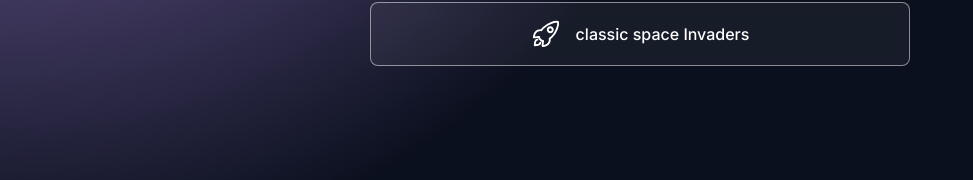
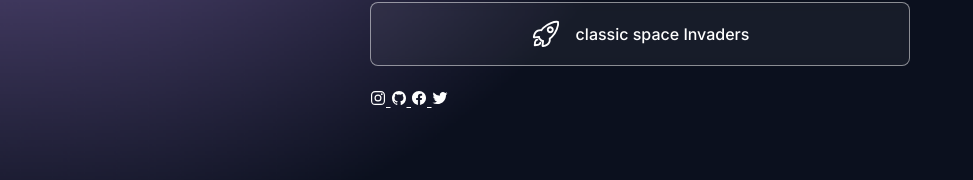
Before and after one commit to geisianycristiny/perfil-de-contato, a plain HTML site: page index.html in a window 1280 px wide. Shown: the part 506-686 px from the top of the page, without its empty margins (0-973 px from the left). Drawn offline with nearby package versions, Linux system fonts and the light colour scheme.

Commit message:
add social media

```diff
--- a/index.html
+++ b/index.html
@@ -61,8 +61,44 @@
          classic space Invaders
         </a>
         </li>
-      </ul> <!-- Finish Game projects list -->
-    </div>
+      </ul>
+      <!-- Finish Game projects list -->
+
+      <!-- Social Media list -->
+      <div id="social-links">
+        <!-- instagram -->
+        <a
+          href="https://www.instagram.com/geisy_azevedoo/"
+          target="_blank"
+        >
+          <ion-icon name="logo-instagram"></ion-icon>
+        </a>
+
+        <!-- github -->
+        <a
+          href="https://github.com/geisianycristiny"
+          target="_blank"
+        >
+          <ion-icon name="logo-github"></ion-icon>
+        </a>
+
+        <!-- facebook -->
+        <a
+          href="#"
+          target="_blank"
+        >
+          <ion-icon name="logo-facebook"></ion-icon>
+        </a>
+
+        <!-- twitter -->
+        <a
+          href="#"
+          target="_blank"
+        >
+          <ion-icon name="logo-twitter"></ion-icon>
+        </a>
+  </div>
+</div>
     <script src="script.js"></script>
     <script type="module" src="https://unpkg.com/ionicons@7.1.0/dist/ionicons/ionicons.esm.js"></script>
 <script nomodule src="https://unpkg.com/ionicons@7.1.0/dist/ionicons/ionicons.js"></script>
```
